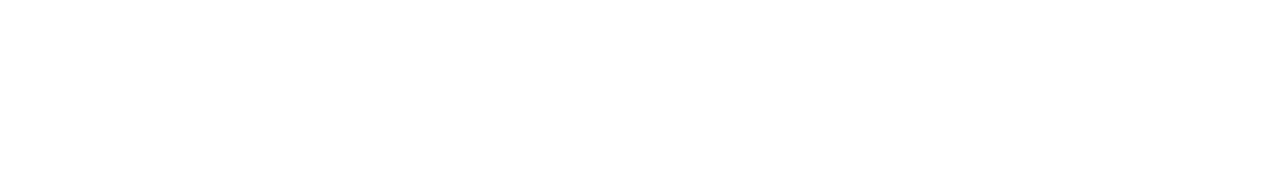
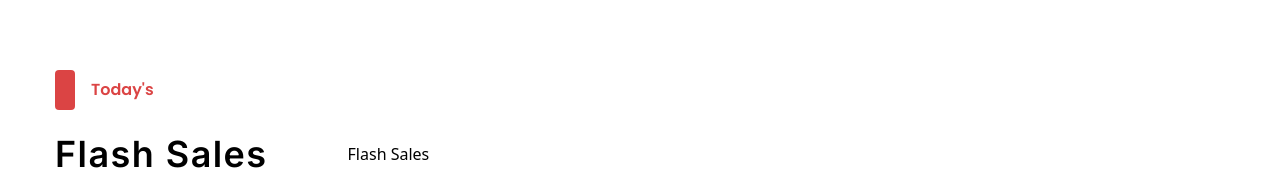
Before and after one commit to Fahim-Hossain-Munna/E-com, a Vue app: page / in a window 1280 px wide. Shown: the part 625-798 px from the top of the page. Built offline with nearby package versions, Linux system fonts and the light colour scheme.

Commit message:
working on flash sale part

```diff
--- a/index.html
+++ b/index.html
@@ -10,6 +10,11 @@
     <link rel="preconnect" href="https://fonts.gstatic.com" crossorigin>
     <link href="https://fonts.googleapis.com/css2?family=Poppins:wght@400;500;600;700;800&display=swap" rel="stylesheet">
     <!-- Poppins -->
+    <!-- Inner -->
+    <link rel="preconnect" href="https://fonts.googleapis.com">
+    <link rel="preconnect" href="https://fonts.gstatic.com" crossorigin>
+    <link href="https://fonts.googleapis.com/css2?family=Inter:wght@400;500;600;700;900&display=swap" rel="stylesheet">
+    <!-- Inner -->
     <!-- font icon -->
     <link rel="stylesheet" href="https://fonts.googleapis.com/css2?family=Material+Symbols+Outlined:opsz,wght,FILL,GRAD@24,400,0,0" />
     <!-- font icon -->
--- a/src/App.vue
+++ b/src/App.vue
@@ -1,9 +1,11 @@
 <script setup>
 import Banner from './components/Banner/Banner.vue';
 import Header from './components/Header/Header.vue';
+import FlashSale from './components/Sale/FlashSale.vue';
 </script>
 
 <template>
   <Header/>
   <Banner/>
+  <FlashSale/>
 </template>
--- /dev/null
+++ b/src/components/Sale/FlashSale.vue
@@ -0,0 +1,22 @@
+<script setup>
+import Container from '../layouts/Container.vue';
+</script>
+
+<template>
+    <div class="mt-[140px]">
+        <Container>
+            <div class="flex justify-start items-center gap-4">
+                <div class="w-5 h-10 bg-[#DB4444] rounded"></div>
+                <p class="font-pop text-base text-[#DB4444] font-semibold">Today's</p>
+            </div>
+            <div class="mt-6 flex justify-start items-center gap-20">
+                <div>
+                    <h2 class="font-inner font-semibold text-4xl tracking-[1.44px]">Flash Sales</h2>
+                </div>
+                <div>
+                    <h2>Flash Sales</h2>
+                </div>
+            </div>
+        </Container>
+    </div>
+</template>
--- a/tailwind.config.js
+++ b/tailwind.config.js
@@ -8,6 +8,7 @@
     extend: {
       fontFamily: {
         'pop': ['Poppins', 'sans-serif'],
+        'inner': ['Inter', 'sans-serif'],
 
       }
     },
```
